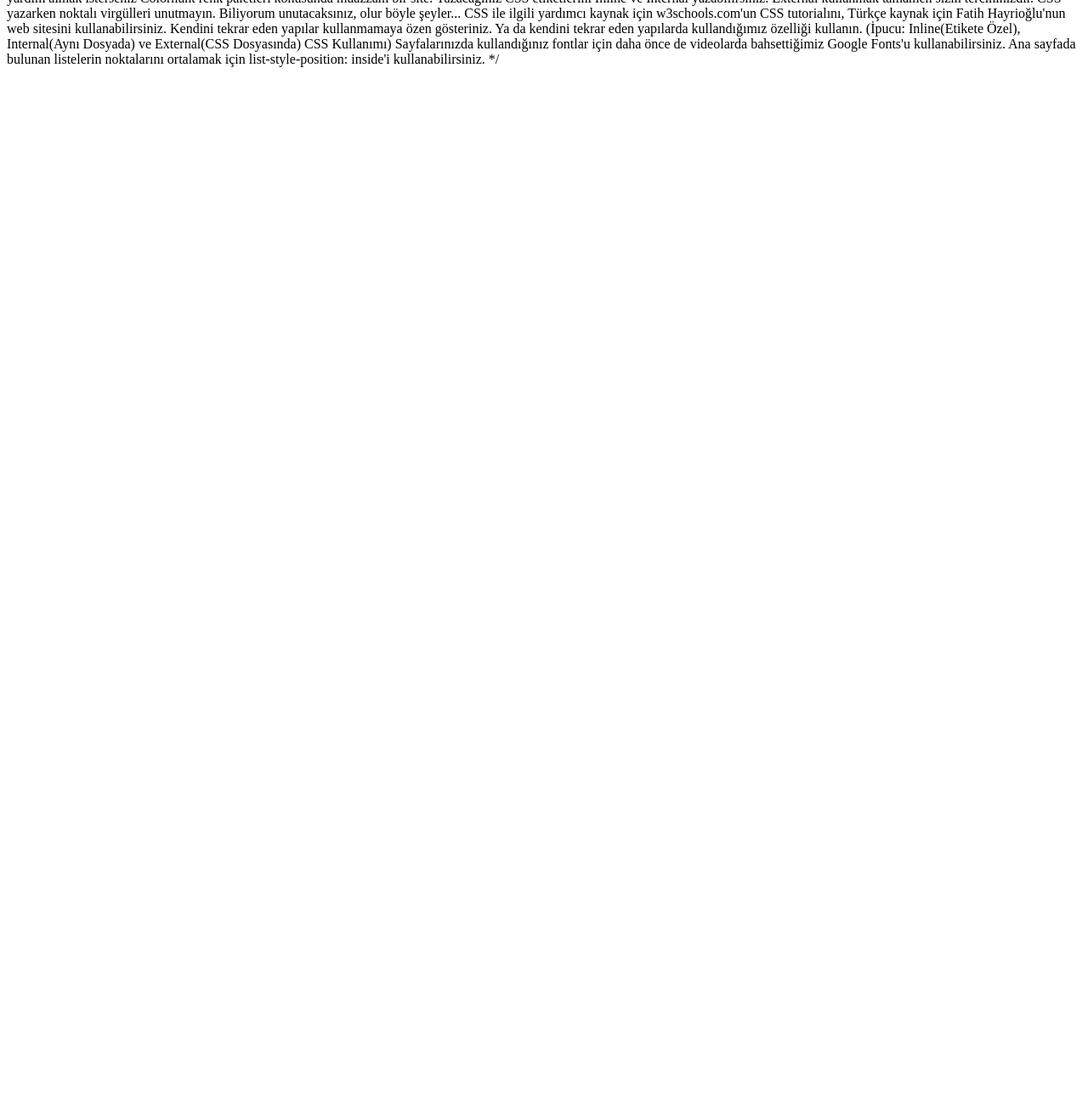
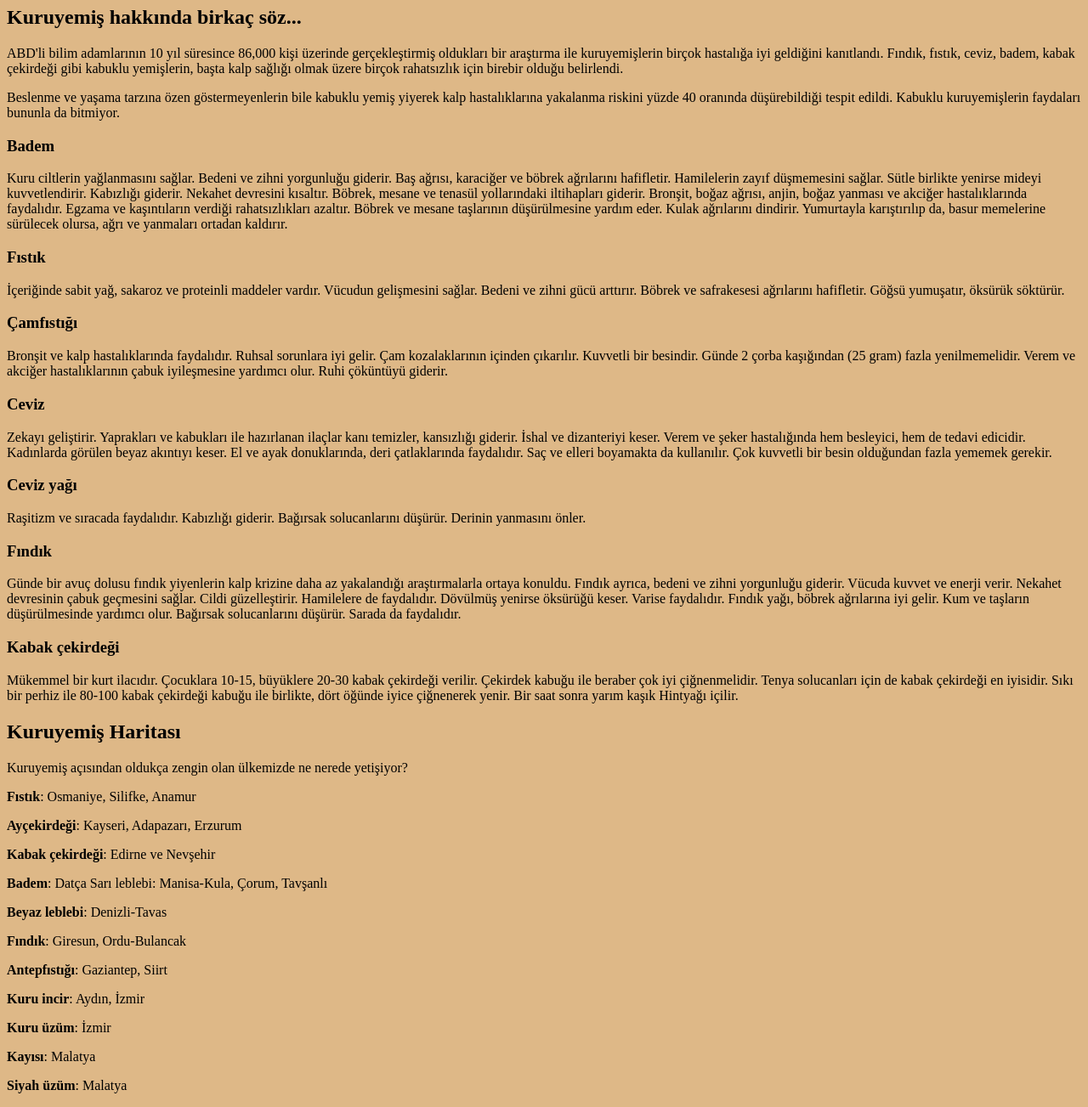
Before and after one commit to metehankaraca/Front-End, a plain HTML site: page CSS/proje/odev1/index.html in a window 1280 px wide. Shown: the part 73-1376 px from the top of the page at 85% size. Before the commit the page ends 800 px from the top, so only its background shows below. Drawn offline with Linux system fonts and the light colour scheme.

Commit message:
Front-End CSS

```diff
--- a/CSS/External CSS/about.html
+++ b/CSS/External CSS/about.html
@@ -0,0 +1,20 @@
+<!DOCTYPE html>
+<html lang="en">
+<head>
+    <meta charset="UTF-8">
+    <meta http-equiv="X-UA-Compatible" content="IE=edge">
+    <meta name="viewport" content="width=device-width, initial-scale=1.0">
+
+    <title>About</title>
+    <link rel="stylesheet" href="style.css">
+</head>
+<body>
+    <h1>About</h1>
+
+    <ul>
+        <li><a href="index.html">Index</a></li>
+        <li><a href="about.html">About</a></li>
+        <li><a href="reference.html">Reference</a></li>
+    </ul>
+</body>
+</html>
--- a/CSS/proje/odev1/index.html
+++ b/CSS/proje/odev1/index.html
@@ -1,4 +1,4 @@
-/*
+<!--
 Herkese merhaba arkadaşlar kanalımıza hoş geldiniz, bugün HTML sayfamıza hafif bir makyaj yapacağız. Komik gelse de aslında tam olarak böyle yapacağız. Bir HTML sayfası oluşturup buna CSS ile tasarımsal açıdan güzellikler katacağız, HTML sayfamıza güzelliği getireceğiz.
 
 HTML sayfasını sıfırdan oluşturacaksınız. Eklemek istediğiniz ekstra özellikler tamamen size kalmış durumda.
@@ -11,4 +11,65 @@ Kendini tekrar eden yapılar kullanmamaya özen gösteriniz. Ya da kendini tekra
 Sayfalarınızda kullandığınız fontlar için daha önce de videolarda bahsettiğimiz Google Fonts'u kullanabilirsiniz.
 Ana sayfada bulunan listelerin noktalarını ortalamak için list-style-position: inside'i kullanabilirsiniz.
 
-*/
+-->
+
+<!DOCTYPE html>
+<html lang="en">
+<head>
+    <meta charset="UTF-8">
+    <meta http-equiv="X-UA-Compatible" content="IE=edge">
+    <meta name="viewport" content="width=device-width, initial-scale=1.0">
+    <title>Kuruyemiş</title>
+
+</head>
+
+<body style="background-color:burlywood ;">
+    <div id="header">
+        <h1 style="text-align: center;">Kuruyemiş Sitesi</h1>
+    </div>
+
+                <div  >
+
+                    <h2>Kuruyemiş hakkında birkaç söz... </h2>
+                    <p>ABD'li bilim adamlarının 10 yıl süresince 86,000 kişi üzerinde gerçekleştirmiş oldukları bir araştırma ile kuruyemişlerin birçok hastalığa iyi geldiğini kanıtlandı. Fındık, fıstık, ceviz, badem, kabak çekirdeği gibi kabuklu yemişlerin, başta kalp sağlığı olmak üzere birçok rahatsızlık için birebir olduğu belirlendi.</p>
+
+                    <p>Beslenme ve yaşama tarzına özen göstermeyenlerin bile kabuklu yemiş yiyerek kalp hastalıklarına yakalanma riskini yüzde 40 oranında düşürebildiği tespit edildi. Kabuklu kuruyemişlerin faydaları bununla da bitmiyor.</p>
+
+
+
+                    <h3>Badem</h3>
+                    <p>Kuru ciltlerin yağlanmasını sağlar. Bedeni ve zihni yorgunluğu giderir. Baş ağrısı, karaciğer ve böbrek ağrılarını hafifletir. Hamilelerin zayıf düşmemesini sağlar. Sütle birlikte yenirse mideyi kuvvetlendirir. Kabızlığı giderir. Nekahet devresini kısaltır. Böbrek, mesane ve tenasül yollarındaki iltihapları giderir. Bronşit, boğaz ağrısı, anjin, boğaz yanması ve akciğer hastalıklarında faydalıdır. Egzama ve kaşıntıların verdiği rahatsızlıkları azaltır. Böbrek ve mesane taşlarının düşürülmesine yardım eder. Kulak ağrılarını dindirir. Yumurtayla karıştırılıp da, basur memelerine sürülecek olursa, ağrı ve yanmaları ortadan kaldırır.</p>
+                    <h3>Fıstık</h3>
+                    <p>İçeriğinde sabit yağ, sakaroz ve proteinli maddeler vardır. Vücudun gelişmesini sağlar. Bedeni ve zihni gücü arttırır. Böbrek ve safrakesesi ağrılarını hafifletir. Göğsü yumuşatır, öksürük söktürür.</p>
+                    <h3>Çamfıstığı</h3>
+                    <p>Bronşit ve kalp hastalıklarında faydalıdır. Ruhsal sorunlara iyi gelir. Çam kozalaklarının içinden çıkarılır. Kuvvetli bir besindir. Günde 2 çorba kaşığından (25 gram) fazla yenilmemelidir. Verem ve akciğer hastalıklarının çabuk iyileşmesine yardımcı olur. Ruhi çöküntüyü giderir.</p>
+
+                    <h3>Ceviz</h3>
+                    <p>Zekayı geliştirir. Yaprakları ve kabukları ile hazırlanan ilaçlar kanı temizler, kansızlığı giderir. İshal ve dizanteriyi keser. Verem ve şeker hastalığında hem besleyici, hem de tedavi edicidir. Kadınlarda görülen beyaz akıntıyı keser. El ve ayak donuklarında, deri çatlaklarında faydalıdır. Saç ve elleri boyamakta da kullanılır. Çok kuvvetli bir besin olduğundan fazla yememek gerekir.</p>
+                    <h3>Ceviz yağı</h3>
+                    <p>Raşitizm ve sıracada faydalıdır. Kabızlığı giderir. Bağırsak solucanlarını düşürür. Derinin yanmasını önler.</p>
+                    <h3>Fındık</h3>
+                    <p>Günde bir avuç dolusu fındık yiyenlerin kalp krizine daha az yakalandığı araştırmalarla ortaya konuldu. Fındık ayrıca, bedeni ve zihni yorgunluğu giderir. Vücuda kuvvet ve enerji verir. Nekahet devresinin çabuk geçmesini sağlar. Cildi güzelleştirir. Hamilelere de faydalıdır. Dövülmüş yenirse öksürüğü keser. Varise faydalıdır. Fındık yağı, böbrek ağrılarına iyi gelir. Kum ve taşların düşürülmesinde yardımcı olur. Bağırsak solucanlarını düşürür. Sarada da faydalıdır.</p>
+                    <h3>Kabak çekirdeği</h3>
+                    <p>Mükemmel bir kurt ilacıdır. Çocuklara 10-15, büyüklere 20-30 kabak çekirdeği verilir. Çekirdek kabuğu ile beraber çok iyi çiğnenmelidir. Tenya solucanları için de kabak çekirdeği en iyisidir. Sıkı bir perhiz ile 80-100 kabak çekirdeği kabuğu ile birlikte, dört öğünde iyice çiğnenerek yenir. Bir saat sonra yarım kaşık Hintyağı içilir.</p>
+                    <h2>Kuruyemiş Haritası</h2>
+                    <p>Kuruyemiş açısından oldukça zengin olan ülkemizde ne nerede yetişiyor?</p>
+                    <p><b>Fıstık</b>: Osmaniye, Silifke, Anamur
+                    <p><b>Ayçekirdeği</b>: Kayseri, Adapazarı, Erzurum
+                    <p><b>Kabak çekirdeği</b>: Edirne ve Nevşehir
+                    <p><b>Badem</b>: Datça Sarı leblebi: Manisa-Kula, Çorum, Tavşanlı
+                    <p><b>Beyaz leblebi</b>: Denizli-Tavas
+                    <p><b>Fındık</b>: Giresun, Ordu-Bulancak
+                    <p><b>Antepfıstığı</b>: Gaziantep, Siirt
+                    <p><b>Kuru incir</b>: Aydın, İzmir
+                    <p><b>Kuru üzüm</b>: İzmir
+                    <p><b>Kayısı</b>: Malatya
+                    <p><b>Siyah üzüm</b>: Malatya</p>
+
+
+
+                </div>
+
+
+</body>
+</html>
```
Also changed, not shown: CSS/External CSS/index.html (+14 -1 lines), CSS/External CSS/reference.html (+20 -0 lines), CSS/External CSS/style.css (+7 -0 lines), CSS/proje/odev1/style.css (+19 -0 lines), HTML/proje/cikolata_kupleri/index.html (+1 -1 lines), CSS/proje/odev1/images/antep_fistigi.jpg (added), CSS/proje/odev1/images/badem-ici-kavrulmus.jpg (added), CSS/proje/odev1/images/beyaz_nohut.png (added), CSS/proje/odev1/images/ceviz-ici.jpg (added), CSS/proje/odev1/images/findik-ici-kavrulmus.jpg (added), CSS/proje/odev1/images/kaju.jpg (added), CSS/proje/odev1/images/sari-leblebi.jpg (added), CSS/proje/odev1/images/tuzlu-fistik.jpg (added).
